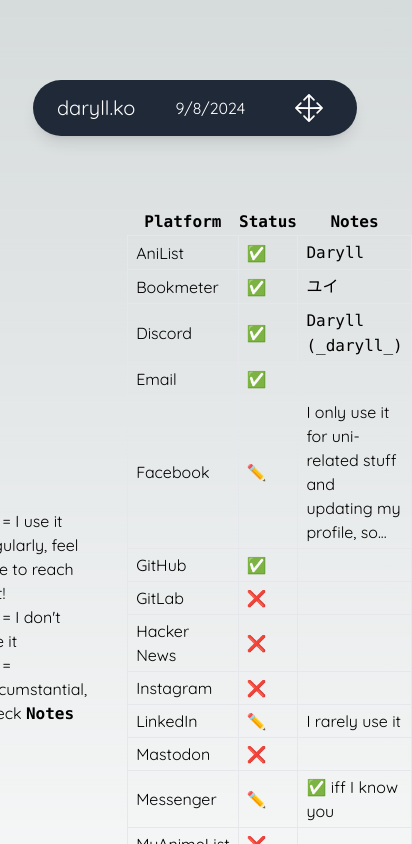
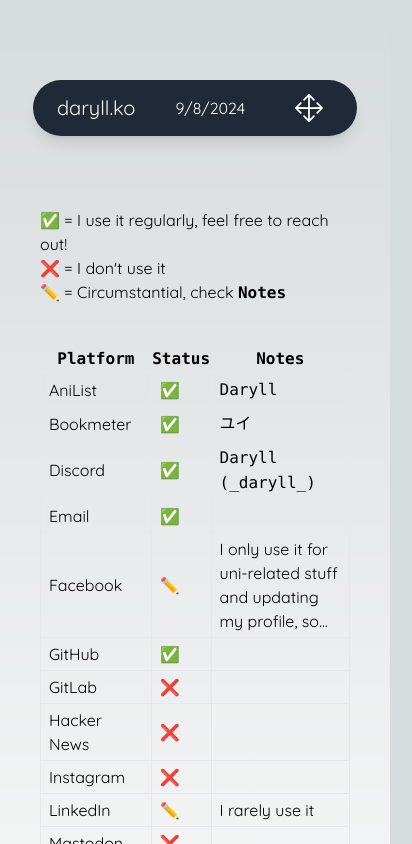
Before and after one commit to daryll-ko/daryll, a Next.js app: page /chat in a window 390 px wide. Shown: the top 844 px of the page, 412 px wide, since content can reach past the window. Built offline with nearby package versions, Linux system fonts and the light colour scheme.

Commit message:
update: make chat page responsive

```diff
--- a/app/chat/layout.tsx
+++ b/app/chat/layout.tsx
@@ -10,7 +10,7 @@
   children: React.ReactNode;
 }>) {
   return (
-    <main className="mt-52 mb-28 flex flex-row items-center justify-center gap-10">
+    <main className="mt-52 mb-28 px-10 md:px-0 flex flex-row items-center justify-center gap-10">
       {children}
     </main>
   );
--- a/app/chat/page.mdx
+++ b/app/chat/page.mdx
@@ -1,3 +1,5 @@
+<div class="flex flex-col gap-10">
+
 <div>
 ✅ = I use it regularly, feel free to reach out!
 
@@ -27,3 +29,5 @@
 | Threads     | ❌       |                                                                    |
 | TikTok      | ❌       |                                                                    |
 | Twitter     | ✅       | [`@daryll_ko`](https://twitter.com/daryll_ko)                      |
+
+</div>
```
